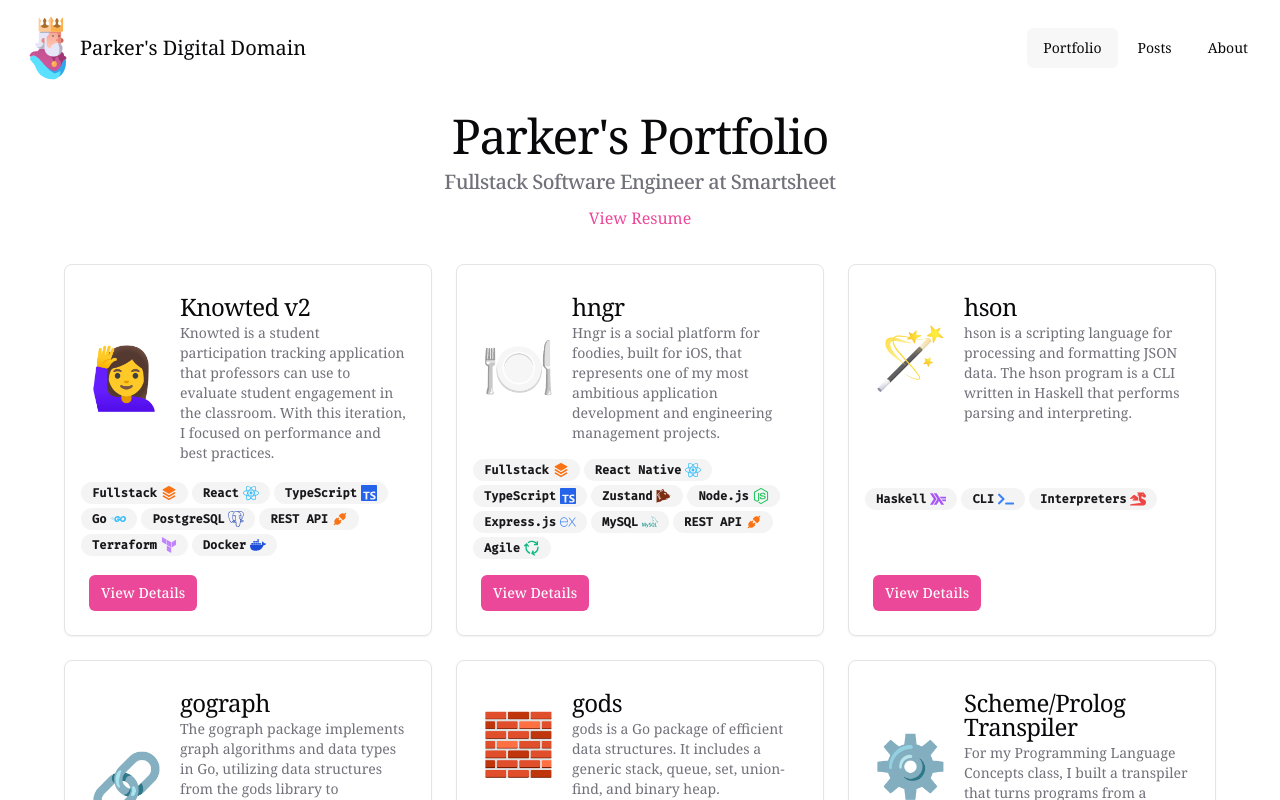
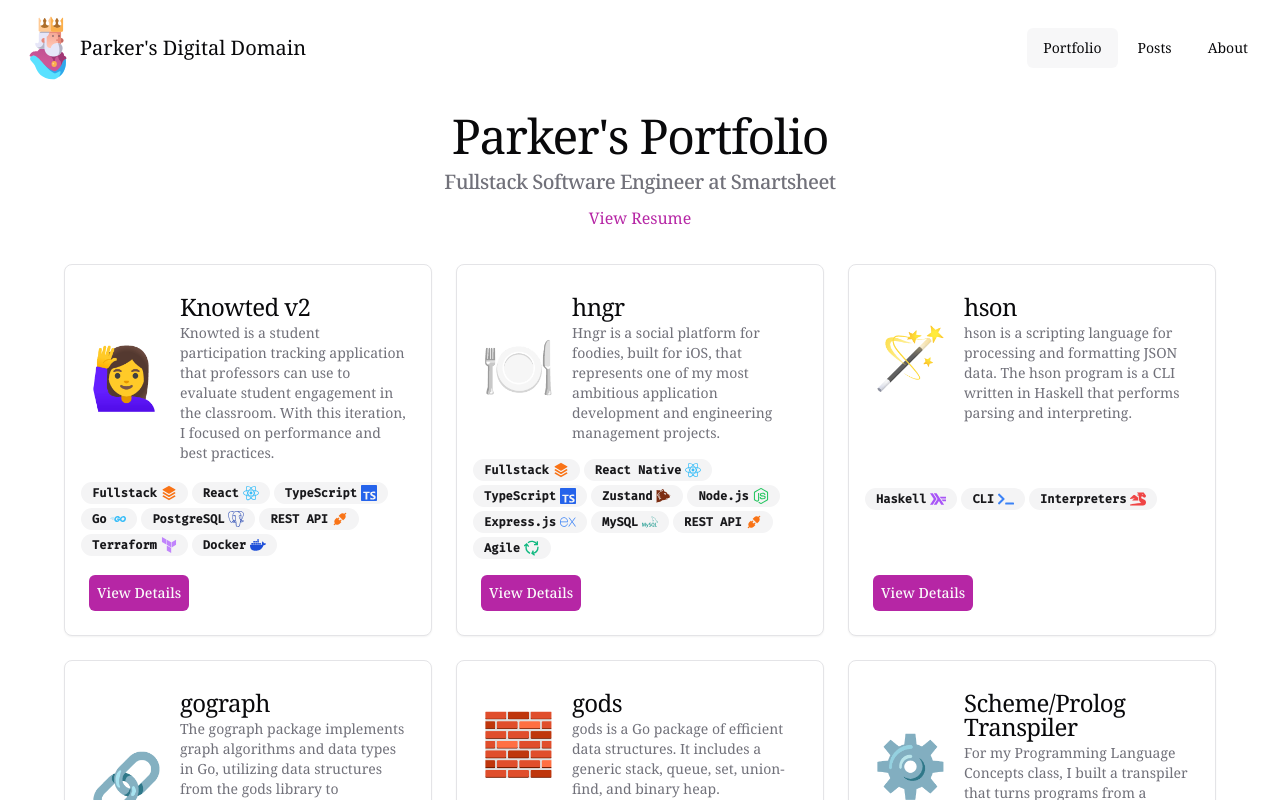
Before and after one commit to ParkerGits/parkerlandon-com, a Next.js app: page /portfolio in a window 1280 px wide. Shown: the top 800 px of the page. Built offline with nearby package versions, Linux system fonts and the light colour scheme.

Commit message:
colors and such

```diff
--- a/next-seo.config.ts
+++ b/next-seo.config.ts
@@ -7,7 +7,7 @@
   defaultTitle: "Parker's Digital Domain",
   description: "A portfolio of Parker's projects and writings.",
   canonical: "https://parkerlandon.com",
-  themeColor: "#db2777",
+  themeColor: "#b626a5",
   additionalMetaTags: [
     { property: "author", content: "Parker Landon" },
     {
--- a/src/components/layouts/ui/hamburger-sheet.tsx
+++ b/src/components/layouts/ui/hamburger-sheet.tsx
@@ -22,7 +22,7 @@
           <HamburgerMenuIcon strokeWidth={12} />
         </Button>
       </SheetTrigger>
-      <SheetContent className="flex flex-col items-start gap-6" side="left">
+      <SheetContent className="flex flex-col items-start gap-6" side="right">
         <Link href="/">
           <Image
             src={LordlyLogo}
--- a/src/components/portfolio/portfolio-card-details-dialog.tsx
+++ b/src/components/portfolio/portfolio-card-details-dialog.tsx
@@ -49,7 +49,9 @@
         </DialogHeader>
         <DialogFooter>
           <DialogClose>
-            <Button variant="secondary">Close</Button>
+            <Button variant="secondary" size="sm">
+              Close
+            </Button>
           </DialogClose>
         </DialogFooter>
       </DialogContent>
--- a/src/components/ui/button.tsx
+++ b/src/components/ui/button.tsx
@@ -22,7 +22,7 @@
       },
       size: {
         default: "h-10 px-4 py-2",
-        sm: "h-9 rounded-md px-3",
+        sm: "h-9 rounded-md px-2",
         lg: "h-11 rounded-md px-8",
         icon: "h-10 w-10",
         link: "p-0",
--- a/src/styles/globals.css
+++ b/src/styles/globals.css
@@ -34,8 +34,8 @@
 
     --radius: 0.5rem;
 
-    --highlight: #ec4899;
-    --highlight-hover: #be185d;
+    --highlight: #b626a5;
+    --highlight-hover: #7e1771;
 
     --highlight-secondary: #fcd34d;
     --highlight-secondary-hover: #f59e0b;
@@ -70,8 +70,8 @@
     --input: 240 3.7% 15.9%;
     --ring: 240 4.9% 83.9%;
 
-    --highlight: #ec4899;
-    --highlight-hover: #be185d;
+    --highlight: #b626a5;
+    --highlight-hover: #7e1771;
 
     --highlight-secondary: #fbbf24;
     --highlight-secondary-hover: #d97706;
```
